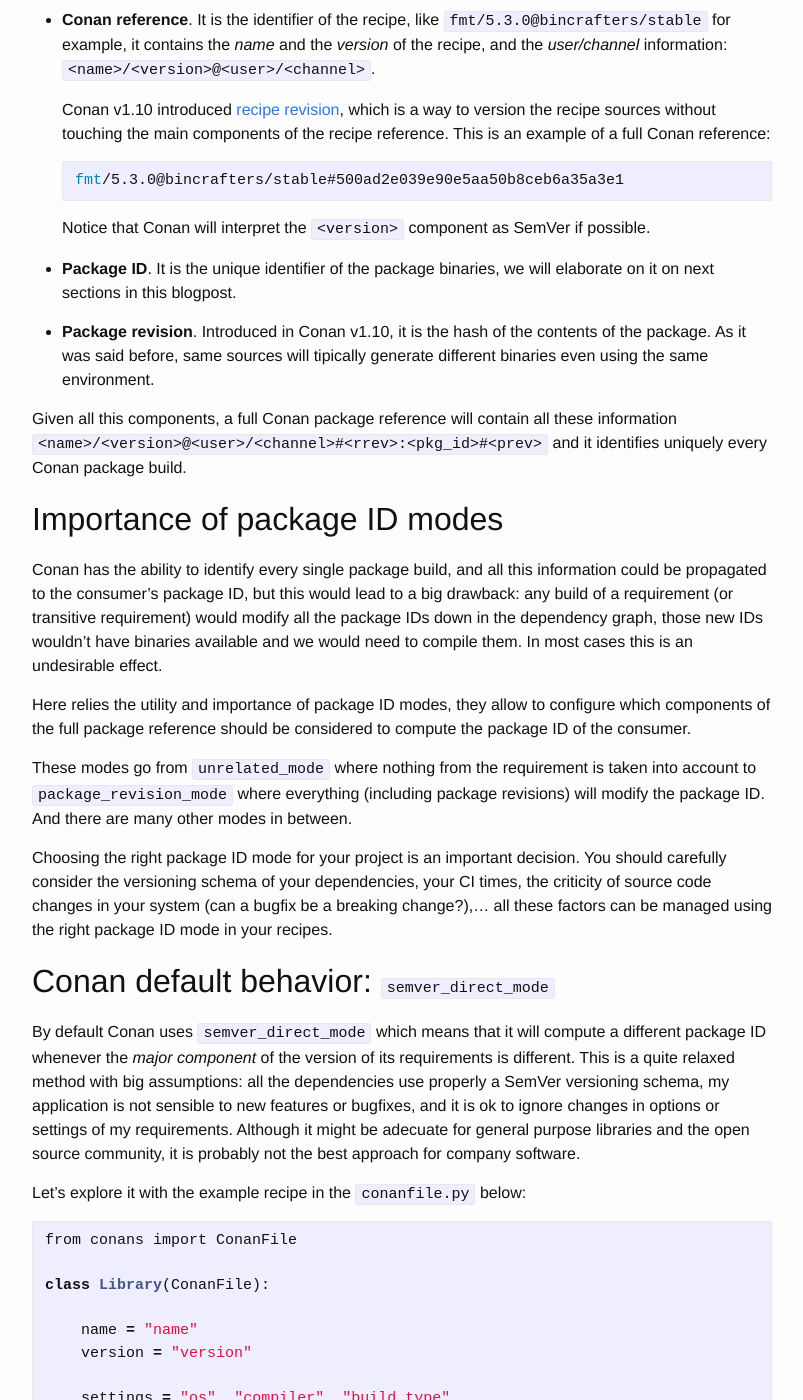
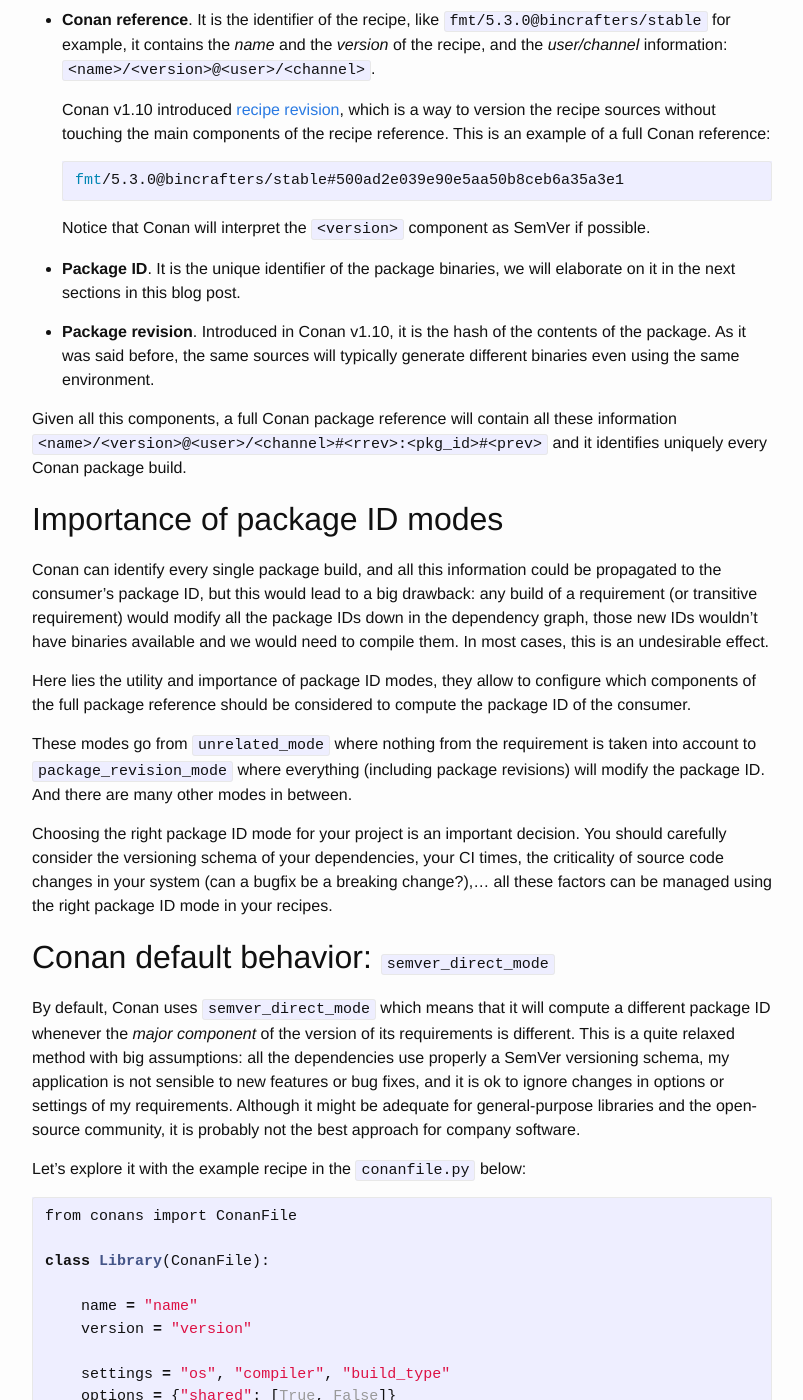
Before and after one commit to conan-io/conan-io.github.io, a Jekyll site: the page built from _posts/2019-08-30-package-id-modes.markdown, in a window 1280 px wide and 1400 px high, scrolled down 1051 px. Shown: the whole window, without its empty margins (238-1041 px from the left). Built offline with Jekyll 4.4.1, drawn with Linux system fonts in a browser that asks for light colours; comment, search, counter and statistics services are not loaded; some of the changed text lies outside the part shown.

Commit message:
minor fixes

```diff
--- a/_posts/2019-08-30-package-id-modes.markdown
+++ b/_posts/2019-08-30-package-id-modes.markdown
@@ -4,23 +4,23 @@ comments: false
 title: "Package ID modes"
 ---
 
-As we explained in our previous blogpost about [deterministic builds](LINK) it is not possible
-to identify a compiled C/C++ artifact by its checksum, same sources will lead to different
+As we explained in our previous blog post about [deterministic builds](LINK) it is not possible
+to identify a compiled C/C++ artifact by its checksum, the same sources will lead to different
 binaries, so there is no _correct_ result we can agree on to certify a binary.
 
-This is big problem for many industries where software is a critical component in their
+This is a big problem for many industries where software is a critical component in their
 products: aeronautics, medical, automotive,... almost any industry will get into trouble if
-its artifacts can be tampered with without noticing.
+its artifacts can be tampered with without notice.
 
 Conan doesn't rely on the checksum of the binaries, but on the **package ID to identify the
-binaries**, it is an unique identifier that encodes information about settings, options and
+binaries**, it is a unique identifier that encodes information about settings, options, and
 requirements of each package. We will explain how knowing the package ID you can know
 exactly which are the libraries deployed or even the source code used to generate the artifacts.
 
 
 ## How package ID works
 
-Conan compute a different package ID for any combination of the following elements:
+Conan computes a different package ID for any combination of the following elements:
  * **Settings**. Depending on the value of the settings declared in the recipe, a different
    package ID will be computed, so different _operating systems_, _compilers_, _build types_,...
    will produce different IDs.
@@ -39,7 +39,7 @@ Conan compute a different package ID for any combination of the following elemen
 ``requirements()`` method will be considered, **build requires doesn't affect the package ID**.
 
 
-## Quick reminder about Conan package reference
+## A quick reminder about Conan package reference
 
 Before moving on, we need to introduce what a Conan package reference is and which are its
 components. A Conan package reference is the unique identifier of the products of a build that
@@ -60,10 +60,10 @@ are bundled into a package, it is compounded by the following parts:
    Notice that Conan will interpret the ``<version>`` component as SemVer if possible.
 
  * **Package ID**. It is the unique identifier of the package binaries, we will elaborate on it
-   on next sections in this blogpost.
+   in the next sections in this blog post.
 
  * **Package revision**. Introduced in Conan v1.10, it is the hash of the contents of the package.
-   As it was said before, same sources will tipically generate different binaries even using the
+   As it was said before, the same sources will typically generate different binaries even using the
    same environment.
 
 Given all this components, a full Conan package reference will contain all these information
@@ -73,13 +73,13 @@ every Conan package build.
 
 ## Importance of package ID modes
 
-Conan has the ability to identify every single package build, and all this information could
+Conan can identify every single package build, and all this information could
 be propagated to the consumer's package ID, but this would lead to a big drawback: any build
 of a requirement (or transitive requirement) would modify all the package IDs down in the
 dependency graph, those new IDs wouldn't have binaries available and we would need to compile
-them. In most cases this is an undesirable effect.
+them. In most cases, this is an undesirable effect.
 
-Here relies the utility and importance of package ID modes, they allow to configure which
+Here lies the utility and importance of package ID modes, they allow to configure which
 components of the full package reference should be considered to compute the package ID of
 the consumer.
 
@@ -88,18 +88,18 @@ account to ``package_revision_mode`` where everything (including package revisio
 modify the package ID. And there are many other modes in between.
 
 Choosing the right package ID mode for your project is an important decision. You should
-carefully consider the versioning schema of your dependencies, your CI times, the criticity
+carefully consider the versioning schema of your dependencies, your CI times, the criticality
 of source code changes in your system (can a bugfix be a breaking change?),... all these
 factors can be managed using the right package ID mode in your recipes.
 
 ## Conan default behavior: ``semver_direct_mode``
 
-By default Conan uses ``semver_direct_mode`` which means that it will compute a different
+By default, Conan uses ``semver_direct_mode`` which means that it will compute a different
 package ID whenever the _major component_ of the version of its requirements is different.
 This is a quite relaxed method with big assumptions: all the dependencies use properly a
-SemVer versioning schema, my application is not sensible to new features or bugfixes, and
+SemVer versioning schema, my application is not sensible to new features or bug fixes, and
 it is ok to ignore changes in options or settings of my requirements.
-Although it might be adecuate for general purpose libraries and the open source community,
+Although it might be adequate for general-purpose libraries and the open-source community,
 it is probably not the best approach for company software.
 
 Let's explore it with the example recipe in the ``conanfile.py`` below:
@@ -374,11 +374,11 @@ you are executing the examples, and you will get a new value with each compilati
 
 ## Conclusion
 
-Conan package ID modes allow really fine-grained control to choose how the dependencies
+Conan package ID modes allow fine-grained control to choose how the dependencies
 may affect the package ID of your libraries, if you make the deploy of your applications
 using Conan packages and keep track of these identifiers, you can control which are the
 requirements included in any release.
 
-Software more sensitive should use more strict modes, while the community will tipically
-use relaxed modes, but with Conan is easy to change the mode as we've seen along the post,
+Software more sensitive should use more strict modes, while the community will typically
+use relaxed modes, but with Conan is easy to change the mode as we've seen along with the post,
 it is just a value in the Conan settings.
```
Also changed, not shown: other parts of _posts/2019-08-30-package-id-modes.markdown (+7 -7 lines).
